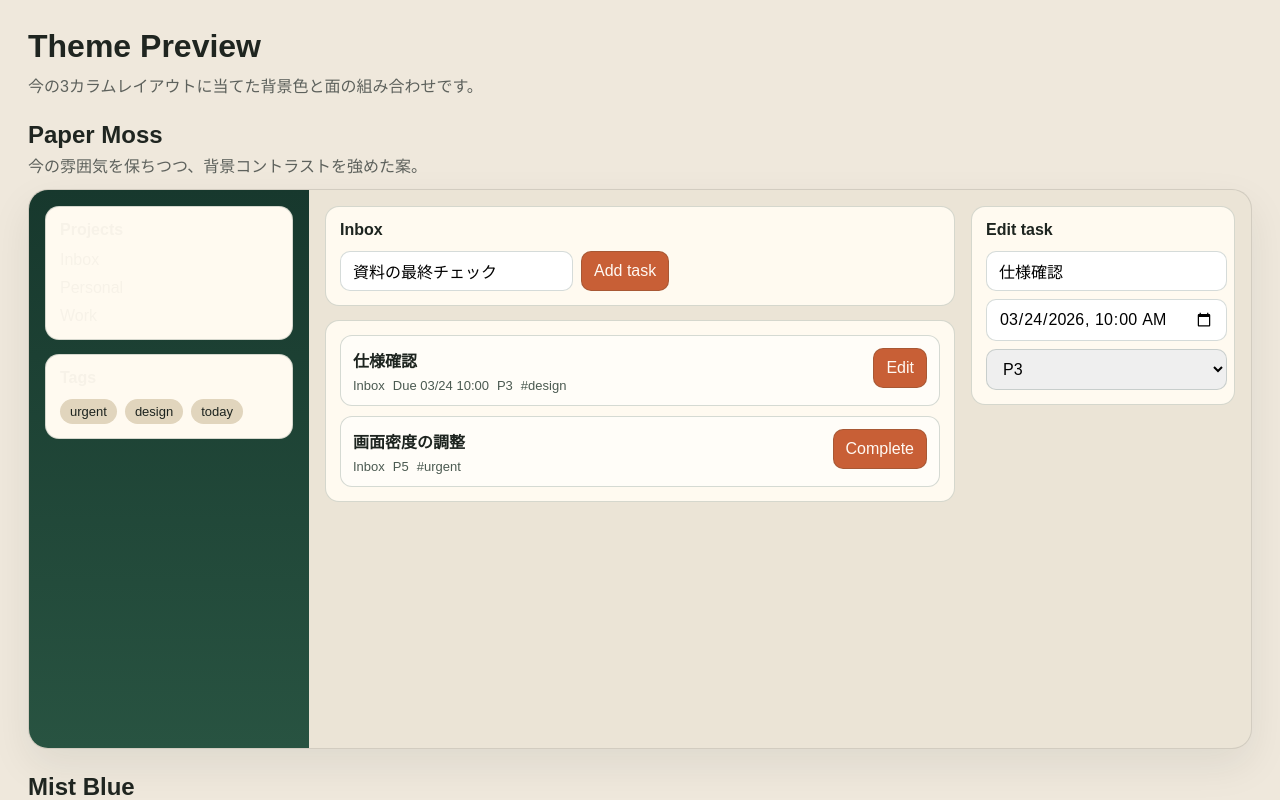
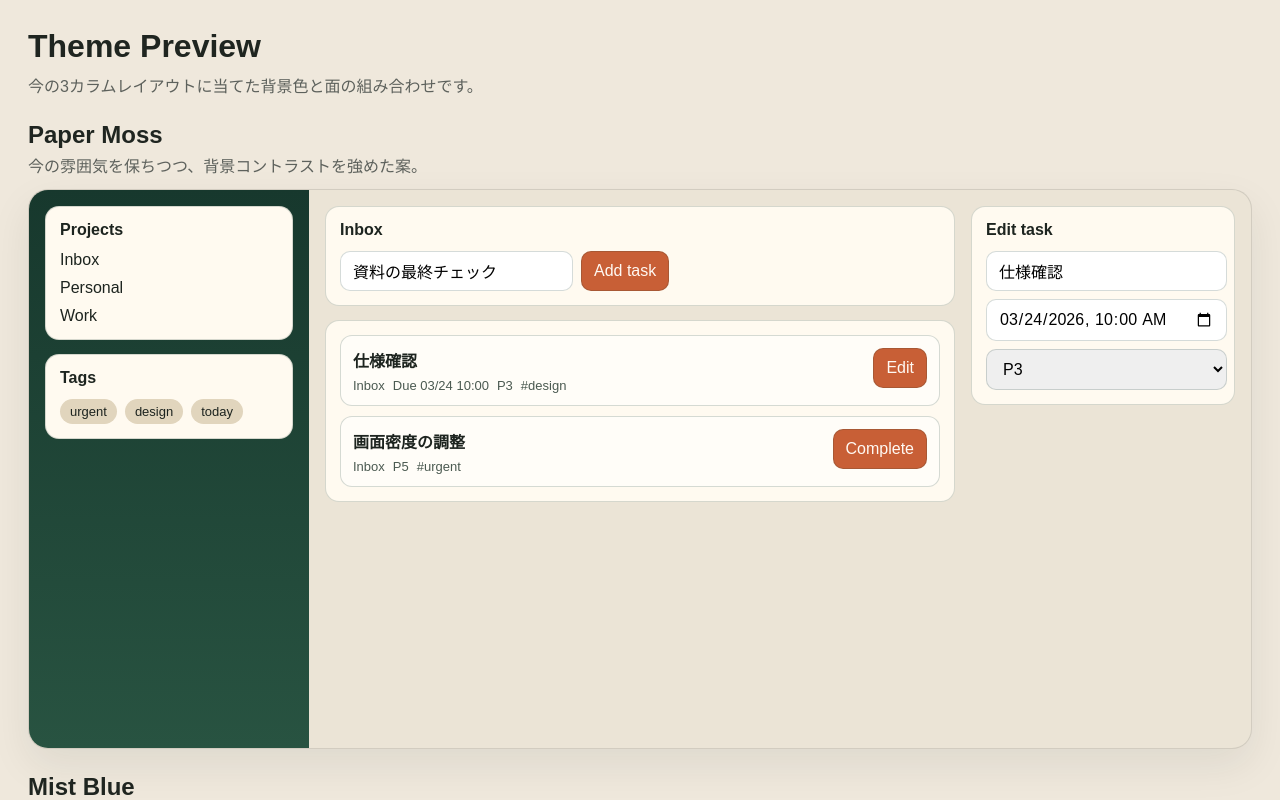
Before and after one commit to miriorg/taskit, a Next.js app: page /theme-preview in a window 1280 px wide. Shown: the top 800 px of the page. Built offline with nearby package versions, Linux system fonts and the light colour scheme.

Commit message:
Fix sidebar panel text contrast

```diff
--- a/src/app/globals.css
+++ b/src/app/globals.css
@@ -37,6 +37,14 @@ select {
   padding: 20px;
   background: linear-gradient(180deg, #18392b 0%, #224d39 100%);
   color: #f7f3ea;
+}
+
+.workspace__sidebar .panel {
+  color: #1f2520;
+}
+
+.workspace__sidebar a {
+  color: #1f2520;
 }
 
 .workspace__main {
--- a/src/app/theme-preview/theme-preview.module.css
+++ b/src/app/theme-preview/theme-preview.module.css
@@ -90,6 +90,10 @@
   background: var(--panel-bg);
 }
 
+.sidebar .panel {
+  color: var(--page-text);
+}
+
 .panel h3 {
   margin: 0 0 12px;
   font-size: 16px;
```
